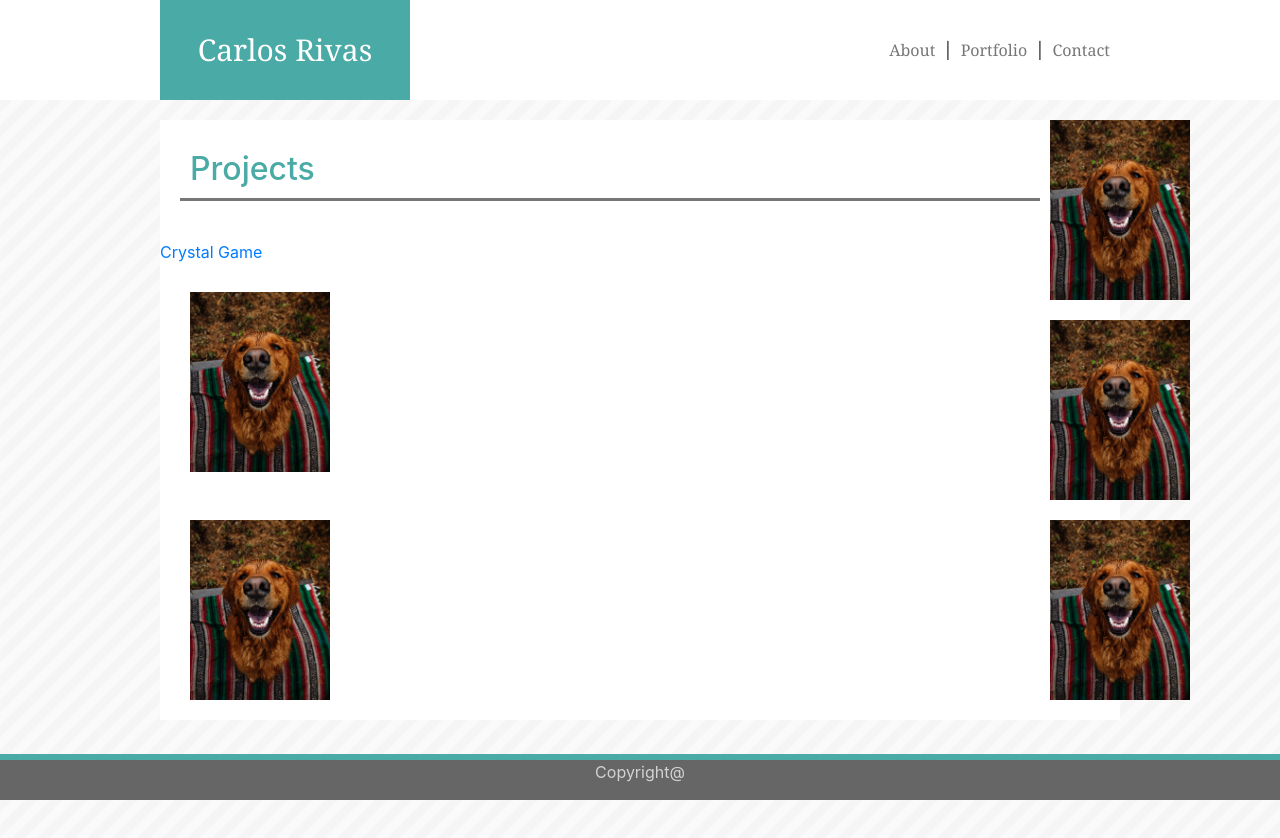
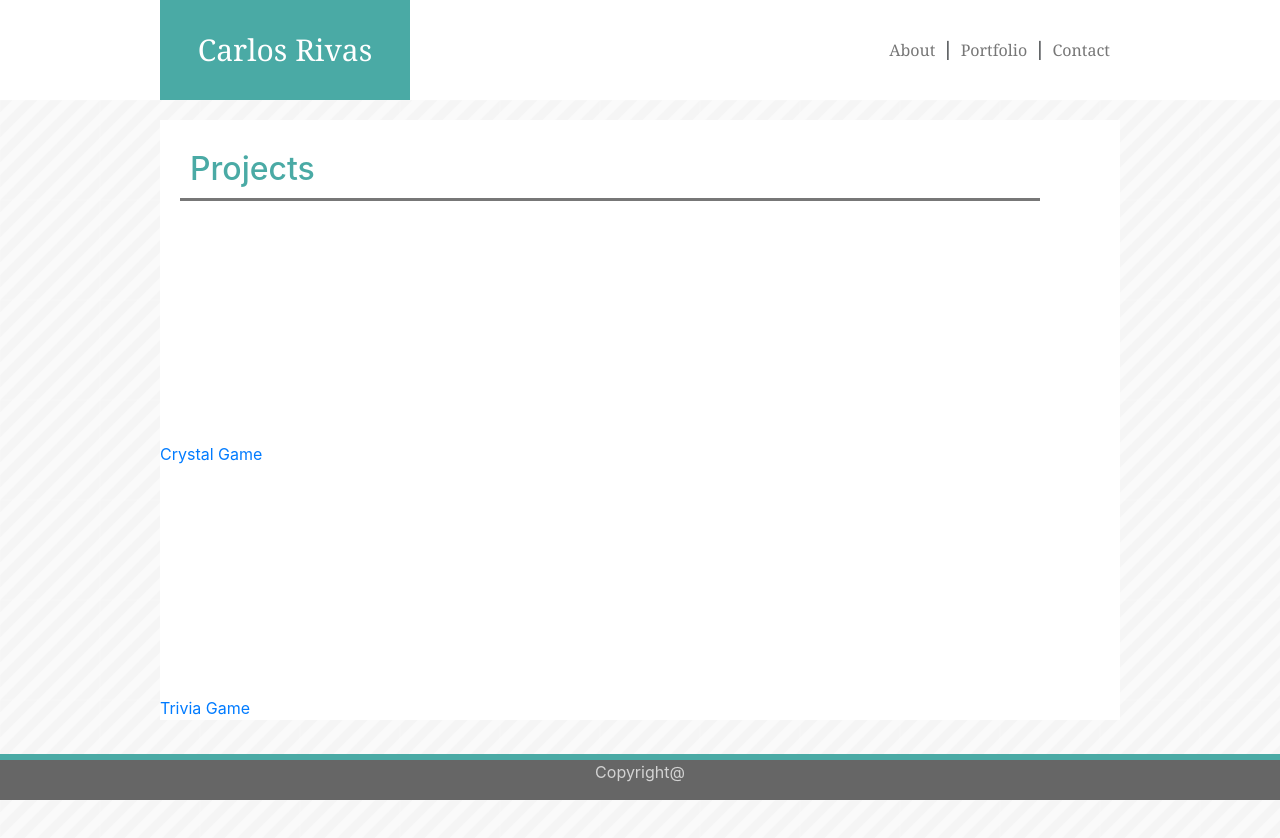
Before and after one commit to los4673/responsive-portfolio, a plain HTML site: page index.html in a window 1280 px wide. Drawn offline with nearby package versions, Linux system fonts and the light colour scheme; files whose address does not match are found by name.

Commit message:
updating

```diff
--- a/index.html
+++ b/index.html
@@ -23,11 +23,7 @@
         <div class="flex-container mainContent">
                  <h2>Projects</h2>
                  <a href="https://los4673.github.io/unit-4-game/" target="_blank">Crystal Game</a>
-                 <img src="/Users/carlos/Desktop/Davis/responsive-portfolio/images/adorable-animal-breed-1167110.jpg">
-                 <img src="/Users/carlos/Desktop/Davis/responsive-portfolio/images/adorable-animal-breed-1167110.jpg">
-                 <img src="/Users/carlos/Desktop/Davis/responsive-portfolio/images/adorable-animal-breed-1167110.jpg">
-                 <img src="/Users/carlos/Desktop/Davis/responsive-portfolio/images/adorable-animal-breed-1167110.jpg">
-                 <img src="/Users/carlos/Desktop/Davis/responsive-portfolio/images/adorable-animal-breed-1167110.jpg">
+                 <a href="https://los4673.github.io/TriviaGame/" target="_blank">Trivia Game</a>
 
 
         </div>
```
